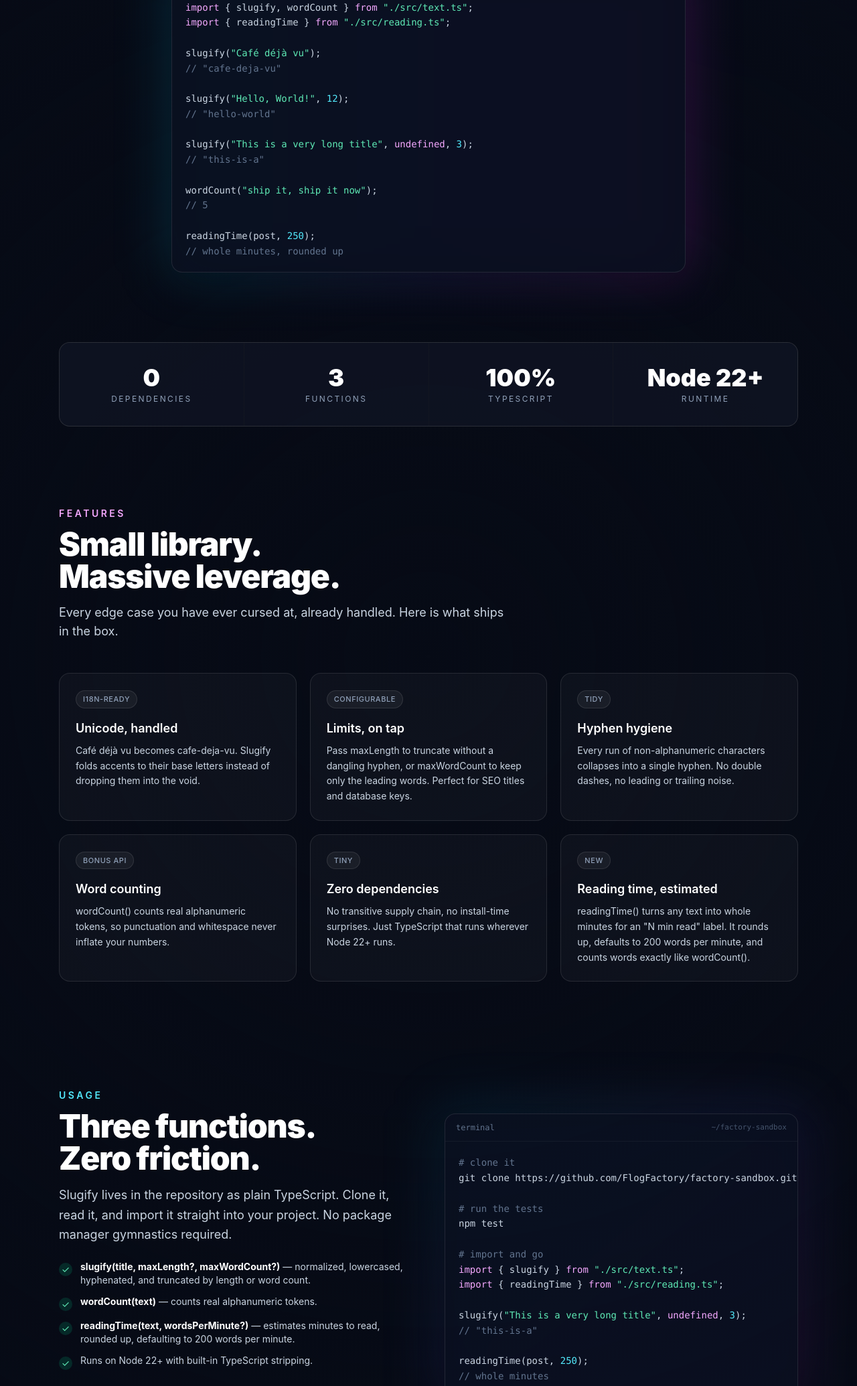
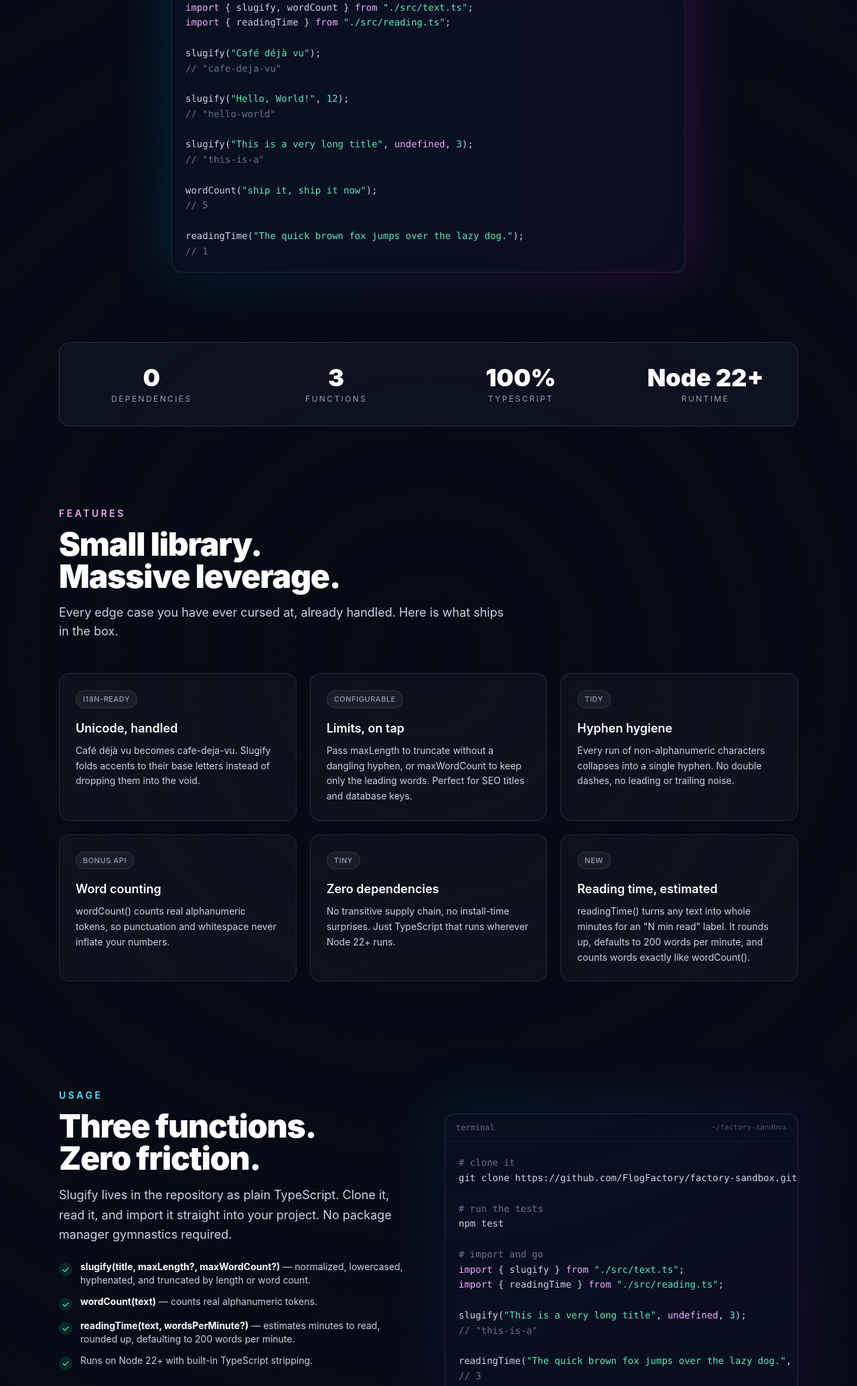
Before and after one commit to FlogFactory/factory-sandbox, an Astro site in the folder site/: page / in a window 1280 px wide. Shown: the part 730-2800 px from the top of the page at 67% size. Built offline with nearby package versions, Linux system fonts and the light colour scheme; Astro itself is replaced by a stand-in of ours.

Commit message:
Make readingTime samples runnable
Both code samples passed an undeclared post variable, so copying them
threw a ReferenceError instead of showing minutes. Use a literal string
the reader can run, with the actual results: 1 at the default 200 words
per minute, 3 with wordsPerMinute set to 3.

Co-Authored-By: mastra-platform[bot] <284800079+mastra-platform[bot]@users.noreply.github.com>

```diff
--- a/site/src/pages/index.astro
+++ b/site/src/pages/index.astro
@@ -134,8 +134,8 @@ slugify(<span class="text-emerald-300">"This is a very long title"</span>, <span
 wordCount(<span class="text-emerald-300">"ship it, ship it now"</span>);
 <span class="text-slate-500">// 5</span>
 
-readingTime(post, <span class="text-cyan-300">250</span>);
-<span class="text-slate-500">// whole minutes, rounded up</span></code></pre>
+readingTime(<span class="text-emerald-300">"The quick brown fox jumps over the lazy dog."</span>);
+<span class="text-slate-500">// 1</span></code></pre>
           </div>
         </div>
       </section>
@@ -236,8 +236,8 @@ npm test
 slugify(<span class="text-emerald-300">"This is a very long title"</span>, <span class="text-fuchsia-300">undefined</span>, <span class="text-cyan-300">3</span>);
 <span class="text-slate-500">// "this-is-a"</span>
 
-readingTime(post, <span class="text-cyan-300">250</span>);
-<span class="text-slate-500">// whole minutes</span></code></pre>
+readingTime(<span class="text-emerald-300">"The quick brown fox jumps over the lazy dog."</span>, <span class="text-cyan-300">3</span>);
+<span class="text-slate-500">// 3</span></code></pre>
             </div>
           </div>
         </div>
```
